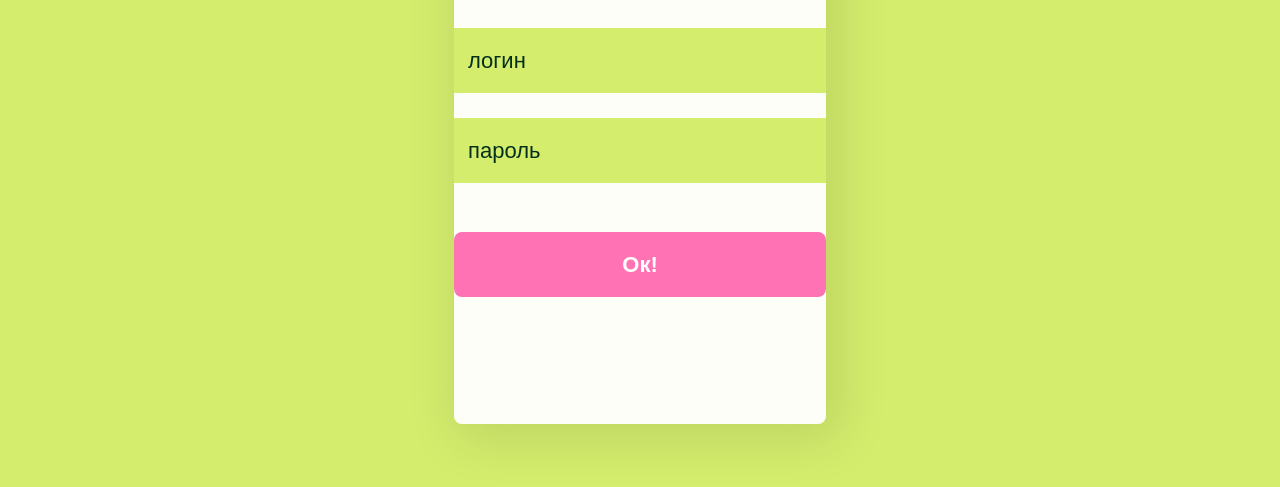
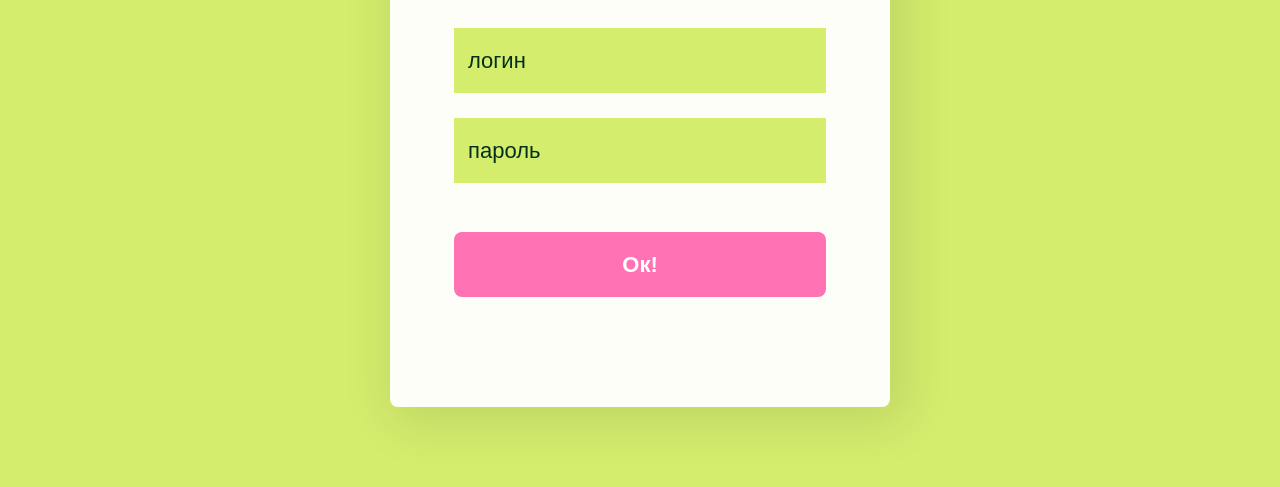
Before and after one commit to asyasolo/course_work_educational_platform, a React app in the folder client/: page /login in a window 1280 px wide. Shown: the part 409-896 px from the top of the page. Built offline with nearby package versions, Linux system fonts and the light colour scheme; some packages are replaced by stand-ins of ours.

Commit message:
minor styles fix

```diff
--- a/client/app/components/Header/LoggedIn.js
+++ b/client/app/components/Header/LoggedIn.js
@@ -21,11 +21,9 @@ function LoggedIn() {
       </li>
       <li>ПРОФИЛЬ</li>
       <li>
-        <Link to="/">
-          <span className="pink-btn" onClick={handleLogout}>
-            ВЫЙТИ
-          </span>
-        </Link>
+        <span className="pink-btn" onClick={handleLogout}>
+          <Link to="/">ВЫЙТИ</Link>
+        </span>
       </li>
     </ul>
   )
--- a/client/app/main.css
+++ b/client/app/main.css
@@ -260,8 +260,8 @@ input:active {
   justify-content: center;
   align-items: center;
   background-color: rgb(255, 255, 255, 0.95);
-  max-width: 500px;
-  height: 633px;
+  width: 500px;
+  height: 600px;
   gap: 25px;
   border-radius: 8px;
   box-shadow: 8px 8px 50px 8px rgba(0, 0, 0, 0.1);
```
